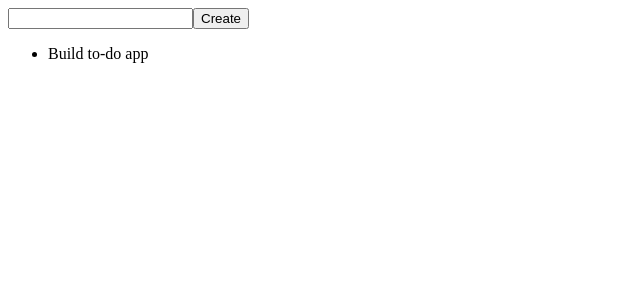
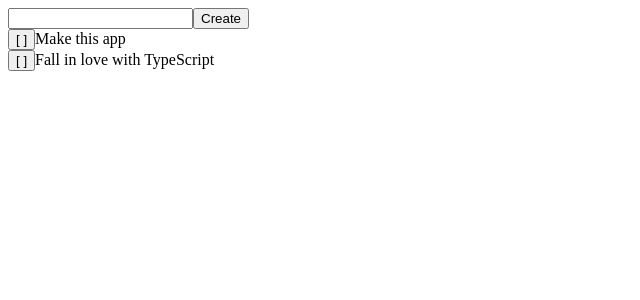
Before and after one commit to AlenaAlyona/todo_list, a React (Create React App) app: page / in a window 1280 px wide. Shown: the top 300 px of the page, without its empty margins (0-640 px from the left). Built offline with nearby package versions, Linux system fonts and the light colour scheme.

Commit message:
adjusted model.ts, added logic for complete and incomplete todos

```diff
--- a/src/components/ToDoItem.tsx
+++ b/src/components/ToDoItem.tsx
@@ -1,7 +1,29 @@
 import React from "react";
+import { Item } from "../model";
 
-function ToDoItem() {
-  return <li>Build to-do app</li>;
+type Props = {
+  item: Item;
+  toggleDone: () => void;
+};
+
+function ToDoItem(props: Props) {
+  return (
+    <div>
+      {props.item.complete ? (
+        <span>
+          <button onClick={props.toggleDone}>[ X ]</button>
+          <span style={{ textDecoration: "line-through" }}>
+            {props.item.text}
+          </span>{" "}
+        </span>
+      ) : (
+        <span>
+          <button onClick={props.toggleDone}>[ ]</button>
+          <span>{props.item.text}</span>{" "}
+        </span>
+      )}
+    </div>
+  );
 }
 
 export default ToDoItem;
--- a/src/components/ToDoList.tsx
+++ b/src/components/ToDoList.tsx
@@ -1,12 +1,46 @@
-import React from "react";
+import React, { useState } from "react";
+import { Item } from "../model";
 import ToDoItem from "./ToDoItem";
 
-function ToDoList() {
+export default function ToDoList() {
+  // note the <Item[]> syntax!
+  const [list, setList] = useState<Item[]>([
+    {
+      id: 0,
+      text: "Make this app",
+      complete: false,
+    },
+    {
+      id: 1,
+      text: "Fall in love with TypeScript",
+      complete: false,
+    },
+  ]);
+
+  const toggle = (id: number) => {
+    const newList = list.map((item) => {
+      if (item.id === id) {
+        return { ...item, complete: !item.complete };
+      } else {
+        return item;
+      }
+    });
+    setList(newList);
+  };
+
   return (
-    <ul>
-      <ToDoItem />
-    </ul>
+    <div>
+      {list.map((item) => {
+        return (
+          <div>
+            <ToDoItem
+              key={item.id}
+              item={item}
+              toggleDone={() => toggle(item.id)}
+            />
+          </div>
+        );
+      })}
+    </div>
   );
 }
-
-export default ToDoList;
--- a/src/model.ts
+++ b/src/model.ts
@@ -1,4 +1,5 @@
-export interface ToDoItem {
+export interface Item {
+  id: number;
   text: string;
   complete: boolean;
 }
```
